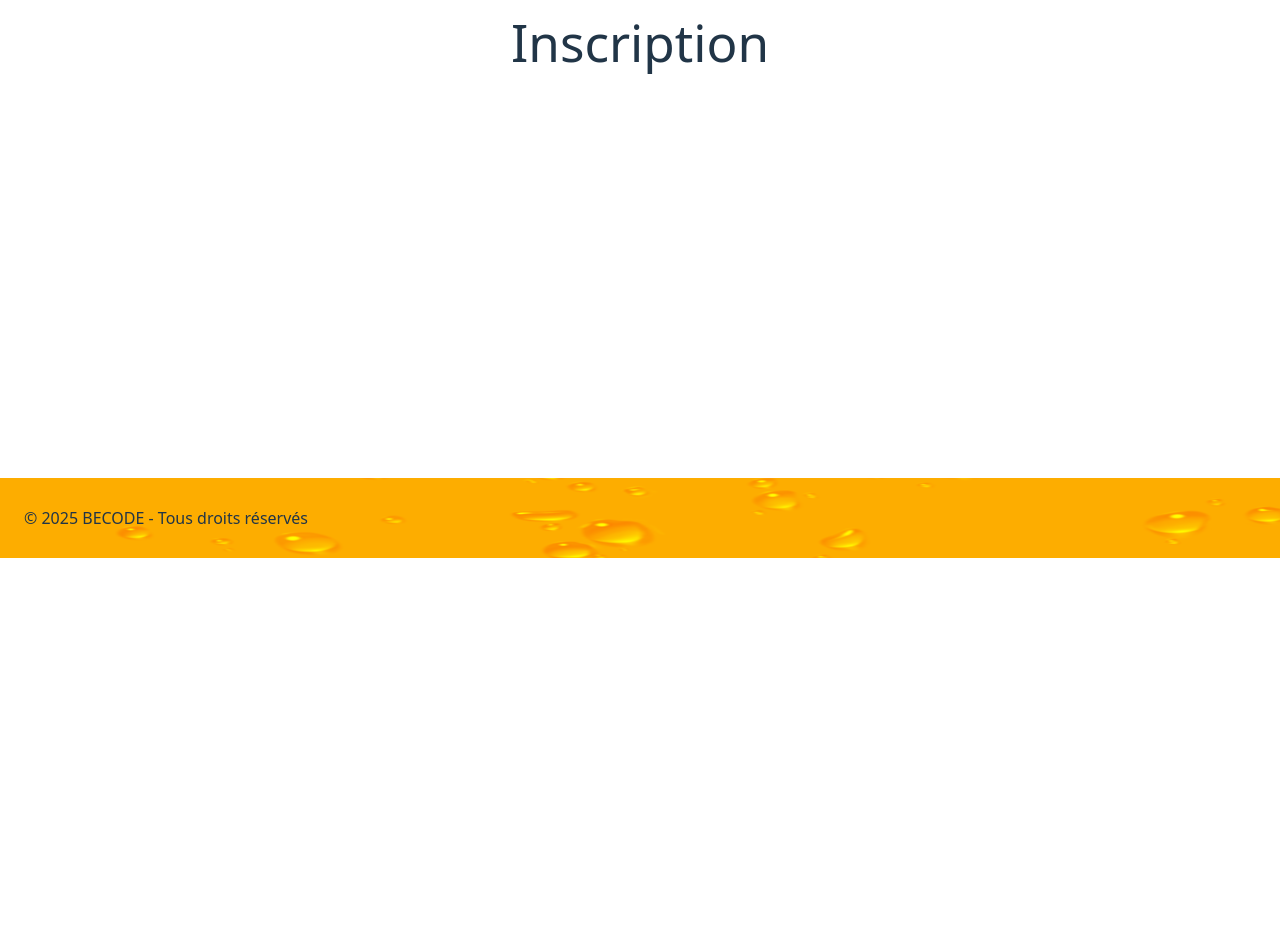
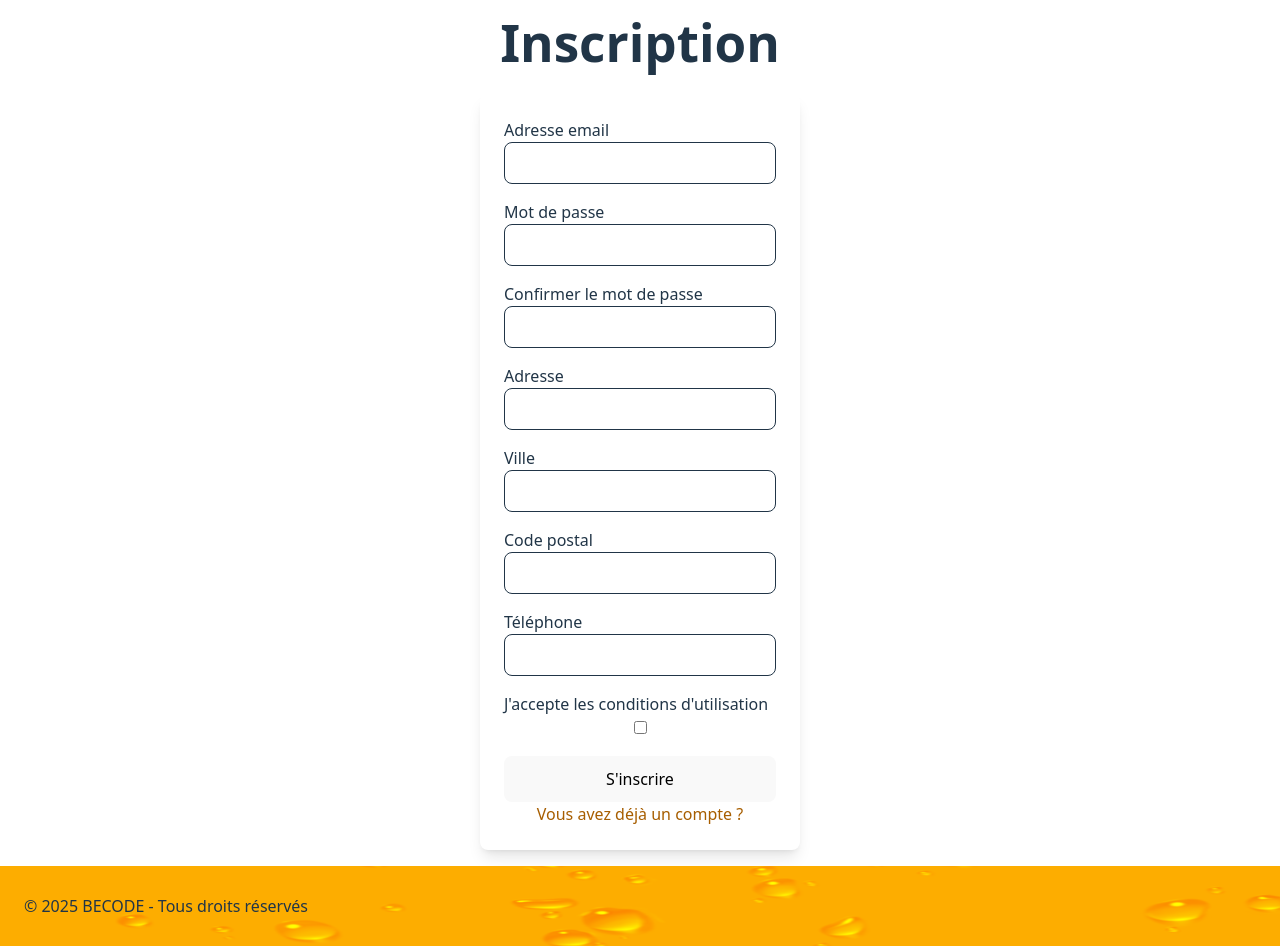
Before and after one commit to chaponcin/Miel-de-Nectar, a React (Vite) app in the folder miel-proj/: page /register in a window 1280 px wide. Shown: the part 242-1188 px from the top of the page. Before the commit the page ends 800 px from the top, so only its background shows below. Built offline with nearby package versions, Linux system fonts and the light colour scheme.

Commit message:
page inscription

```diff
--- a/miel-proj/src/pages/register.jsx
+++ b/miel-proj/src/pages/register.jsx
@@ -1,7 +1,49 @@
 function register() {
   return (
     <div className="text-center">
-      <h1>Inscription</h1>
+      <h1 className="text-3xl font-bold mb-6">Inscription</h1>
+      <div className="flex flex-col items-center justify-center">
+        <form className="w-80">
+          <div className="bg-white p-6 rounded-lg shadow-lg">
+            <div className="mb-4">
+              <label htmlFor="email" className="block text-left">Adresse email</label>
+              <input type="email" id="email" className="w-full p-2 border rounded-lg" />
+            </div>
+            <div className="mb-4">
+              <label htmlFor="password" className="block text-left">Mot de passe</label>
+              <input type="password" id="password" className="w-full p-2 border rounded-lg" />
+            </div>
+            <div className="mb-4">
+              <label htmlFor="password-confirm" className="block text-left">Confirmer le mot de passe</label>
+              <input type="password" id="password-confirm" className="w-full p-2 border rounded-lg" />
+            </div>
+            <div className="mb-4">
+              <label htmlFor="address" className="block text-left">Adresse</label>
+              <input type="text" id="address" className="w-full p-2 border rounded-lg" />
+            </div>
+            <div className="mb-4">
+              <label htmlFor="city" className="block text-left">Ville</label>
+              <input type="text" id="city" className="w-full p-2 border rounded-lg" />
+            </div>
+            <div className="mb-4">
+              <label htmlFor="zip" className="block text-left">Code postal</label>
+              <input type="text" id="zip" className="w-full p-2 border rounded-lg" />
+            </div>
+            <div className="mb-4">
+              <label htmlFor="phone" className="block text-left">Téléphone</label>
+              <input type="text" id="phone" className="w-full p-2 border rounded-lg" />
+            </div>
+            <div className="mb-4">
+              <label htmlFor="conditions" className="block text-left">J'accepte les conditions d'utilisation</label>
+              <input type="checkbox" id="conditions" />
+            </div>
+            <button className="w-full p-2 bg-blue-500 text-black rounded-lg hover:bg-blue-600 transition">S'inscrire</button>
+            <p>
+              <a href="/login" className="text-yellow-500 hover:underline">Vous avez déjà un compte ?</a>
+            </p>
+          </div>
+        </form>
+      </div>
     </div>
   );
 }
```
